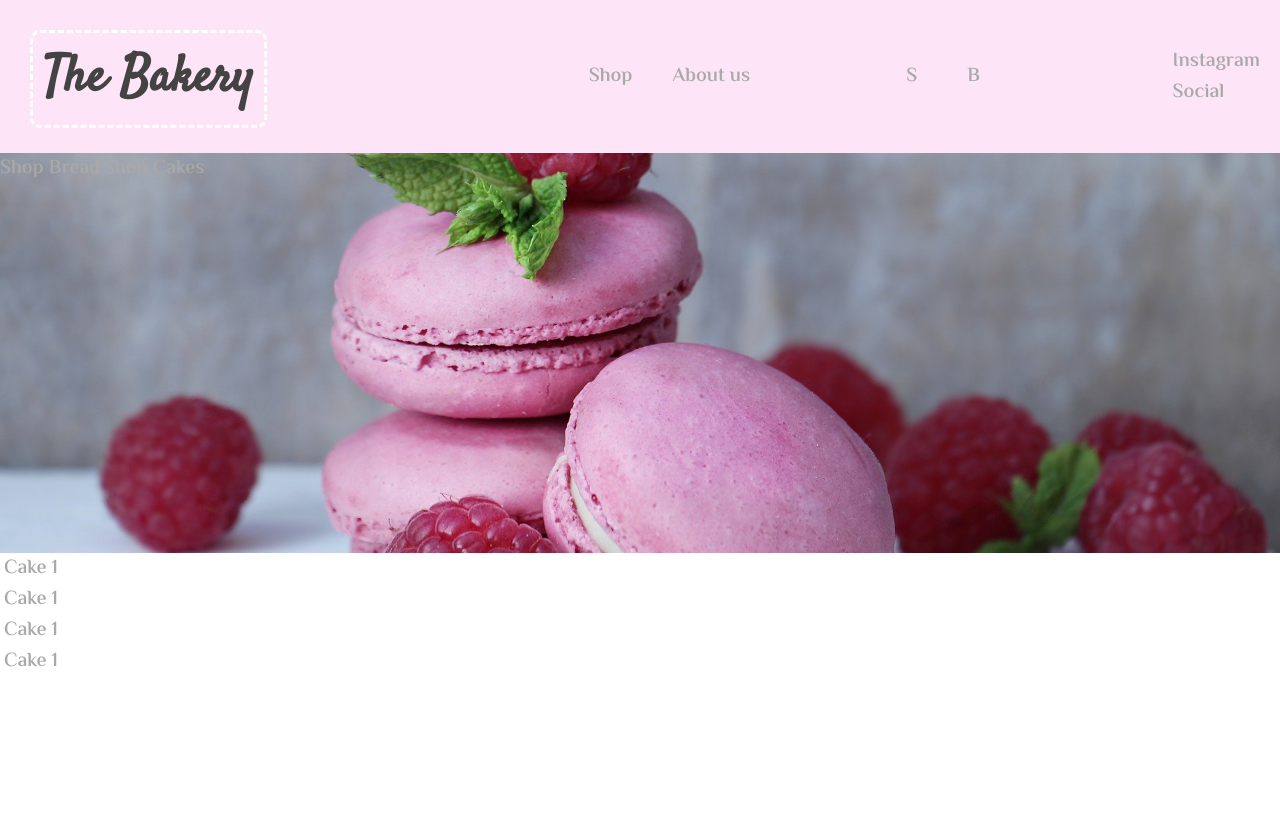
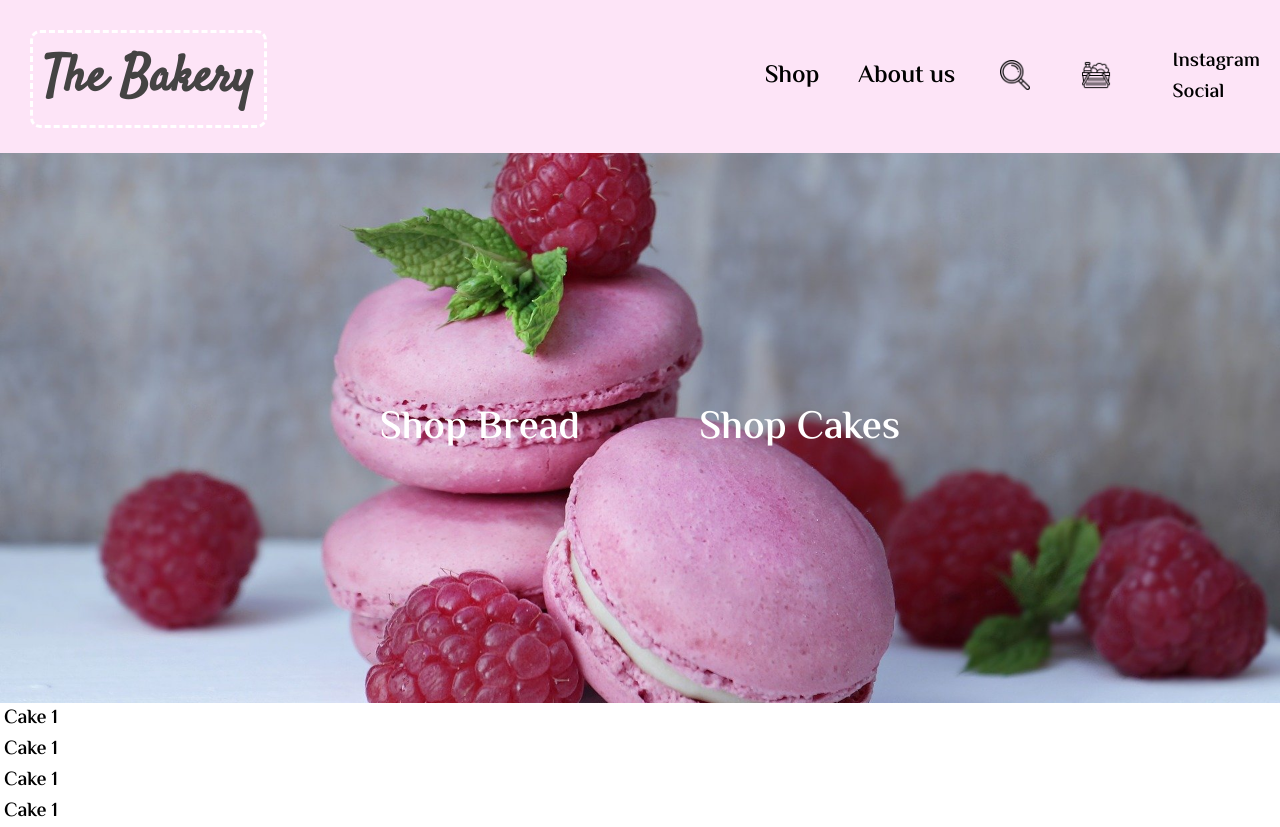
Before and after one commit to milenabarot/Shop-website, a plain HTML site: page index.html in a window 1280 px wide. Before the commit the page ends 800 px from the top, so only its background shows below. Drawn offline with Linux system fonts and the light colour scheme.

Commit message:
Styled first container and nav.
Added flex and styled the container text, so it looks like a button.
Changed how the nav anchors layout so they are nearer the right with space around. Added the basket and search icons-will need to add to/style these.

```diff
--- a/index.html
+++ b/index.html
@@ -21,11 +21,9 @@
             <nav class="nav-container">
                 <a class="nav-anchor-1" href="">Shop</a>
                 <a class="nav-anchor-2" href="">About us</a>
+                <button class="search-bar" href=""><img src="/search bar.png" alt="Search bar"></button>
+                <button class="basket" href=""><img src="/grocery basket.png" alt="Basket"></button>
             </nav>
-            <div class="search-basket-container">
-                <a class="search-bar" href="">S</a>
-                <a class="basket" href="">B</a>
-            </div>
         </div>
         <div class="hamburger-menu">
             <a href="">Instagram</a>
@@ -37,7 +35,7 @@
 
 
     <section class="first-container">
-        <div>
+        <div class="bread-cakes-links">
             <a href="">Shop Bread</a>
             <a href="">Shop Cakes</a>
         </div>
--- a/style.css
+++ b/style.css
@@ -21,12 +21,12 @@ h6 {
 a {
     font-size: 20px;
     text-decoration: none;
-    color: darkgray;
+    color: black;
     transition: 0.3s ease-in-out;
 }
 
 a:hover {
-    color: black;
+    color: darkgray;
 }
 
 
@@ -63,25 +63,23 @@ header {
 
 .nav-container {
     display: flex;
-    flex-grow: 1;
-    justify-content: flex-end;
+    flex-basis: 35%;
+    justify-content: space-around;
 }
 
-.nav-anchor-1 {}
-
-.nav-anchor-2 {
-    margin-left: 40px;
-
+.nav-container a {
+    font-size: 25px;
 }
 
-.search-basket-container {
-    display: flex;
-    flex-grow: 1;
-    justify-content: center;
+.nav-container button img {
+    width: 30px;
+    height: auto;
 }
 
-.basket {
-    margin-left: 50px;
+button {
+    background-color: transparent;
+    border: none;
+    cursor: pointer;
 }
 
 .hamburger-menu {
@@ -95,7 +93,29 @@ header {
 .first-container {
     background-image: url(/macarons.jpg);
     background-size: cover;
+    background-repeat: no-repeat;
     background-position: center;
-    min-height: 400px;
-    max-height: 350px;
+    min-height: 550px;
+    display: flex;
+    justify-content: center;
+    align-items: center;
 }
+
+.bread-cakes-links {
+    display: flex;
+    justify-content: space-around;
+    flex-basis: 50%;
+}
+
+.bread-cakes-links a {
+    font-size: 40px;
+    color: white;
+    border: 3px dashed transparent;
+    padding: 10px;
+}
+
+.bread-cakes-links a:hover {
+    border-color: white;
+    border-radius: 10px;
+    background-color: rgb(253, 228, 247, 0.3);
+}
```
Also changed, not shown: grocery basket.png (added), search bar.png (added).
